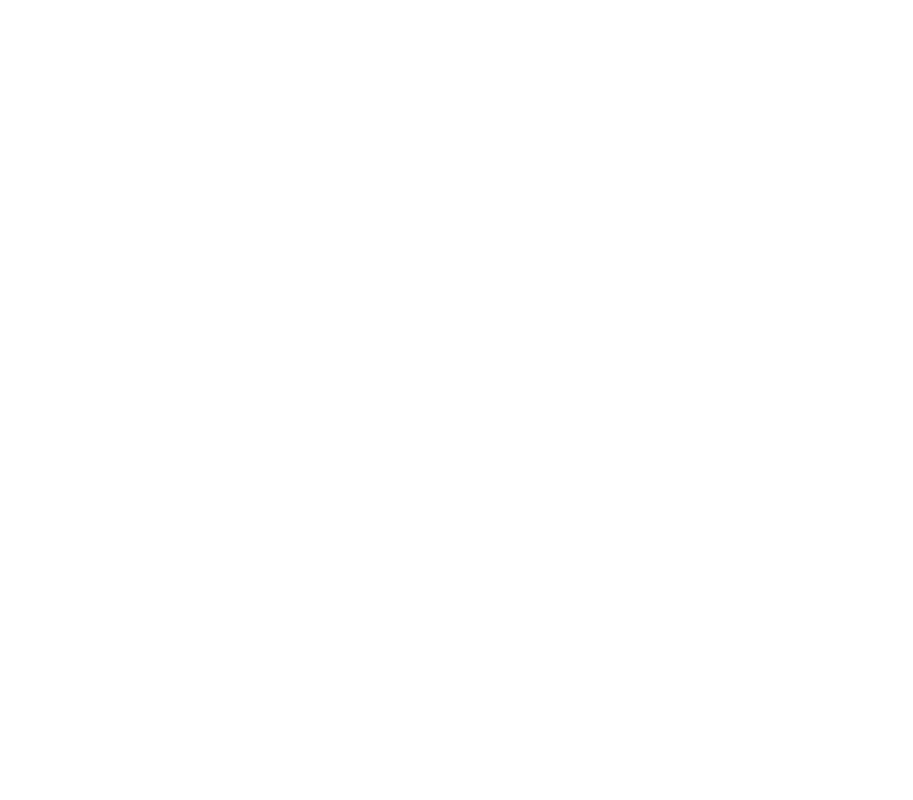
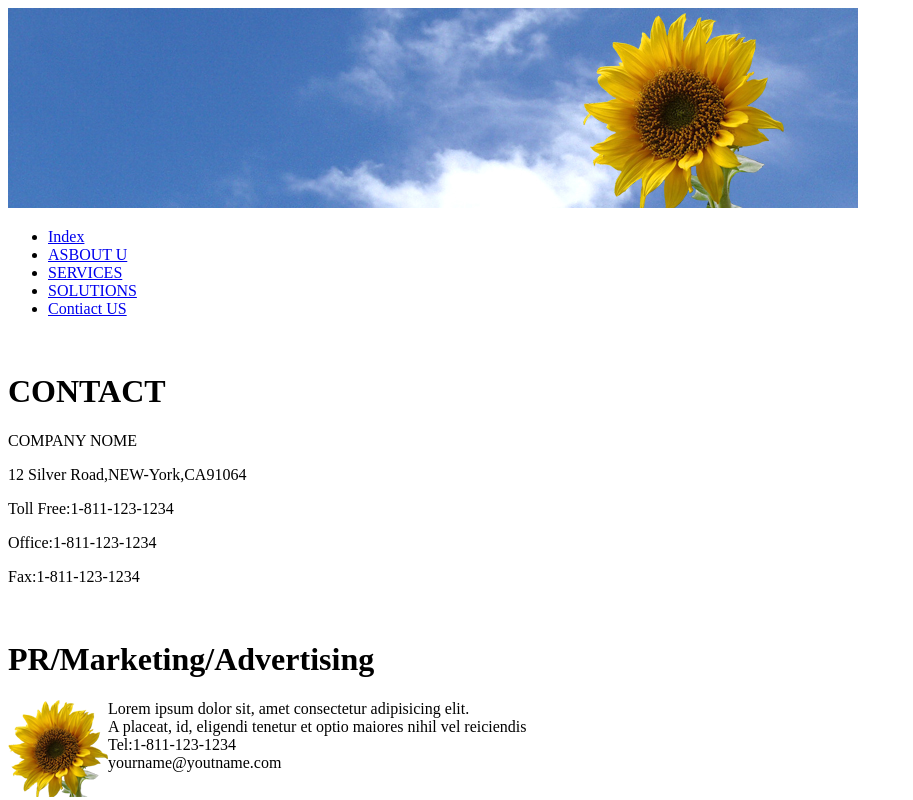
Before and after one commit to CruzOliveira/Checkpoint_Web, a plain HTML site: page Contact_US.html in a window 1280 px wide. Shown: the whole page, without its empty margins (0-913 px from the left). Drawn offline with Linux system fonts and the light colour scheme.

Commit message:
finalizacao  do arquivo contact

```diff
--- a/Contact_US.html
+++ b/Contact_US.html
@@ -6,7 +6,35 @@
     <title>CONTATO</title>
 </head>
 <body>
-    <img src="" alt="">
+    <div>
+        <header>
 
+            <img src="./img/banner.jpg" alt="banner de gira sol">
+
+            <nav>
+                <ul>
+                    <li><a href="index.html">Index</a></li>
+                    <li><a href="ABOUT_US.html ">ASBOUT U</a></li>
+                    <li><a href="SERVICES.html ">SERVICES</a></li>
+                    <li><a href="SOLUTIONS.html ">SOLUTIONS</a></li>
+                    <li><a href="Contact_US.html ">Contiact US</a></li>
+                </ul>
+            </nav>
+        </header>
+    </div>
+<br>
+<h1>CONTACT</h1>
+<P>COMPANY NOME</P>
+<P>12 Silver Road,NEW-York,CA91064</P>
+<P>Toll Free:1-811-123-1234</P>
+<p>Office:1-811-123-1234</p>
+<p>Fax:1-811-123-1234</p>
+<br>
+<h1>PR/Marketing/Advertising</h1>
+<img src="./img/sunflower.png" alt="gira sol" style="float: left;">
+<span>Lorem ipsum dolor sit, amet consectetur adipisicing elit. <br>
+    A placeat, id, eligendi tenetur et optio maiores nihil vel reiciendis <br>
+    Tel:1-811-123-1234 <br>
+yourname@youtname.com</span>
 </body>
 </html>
```
